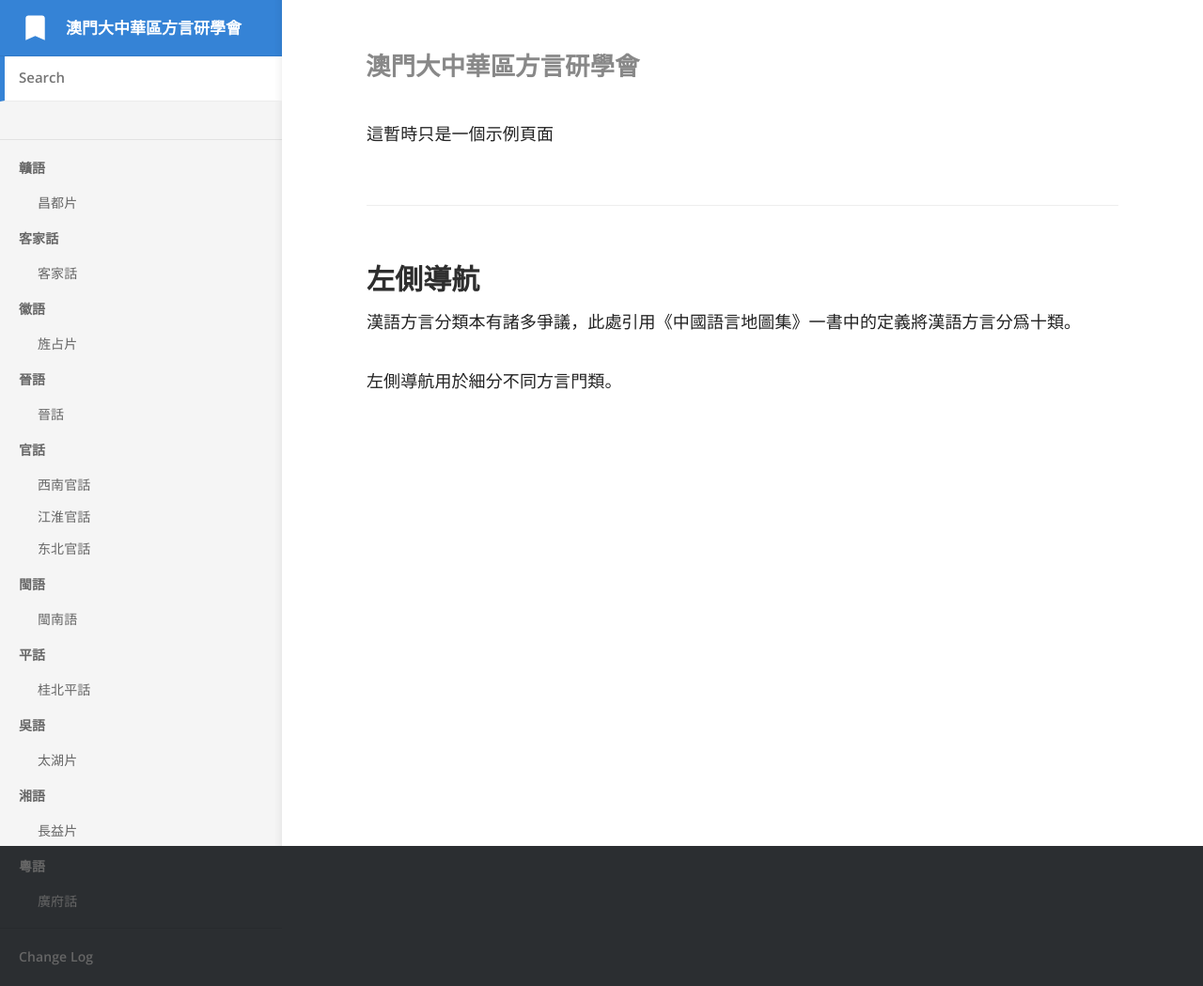
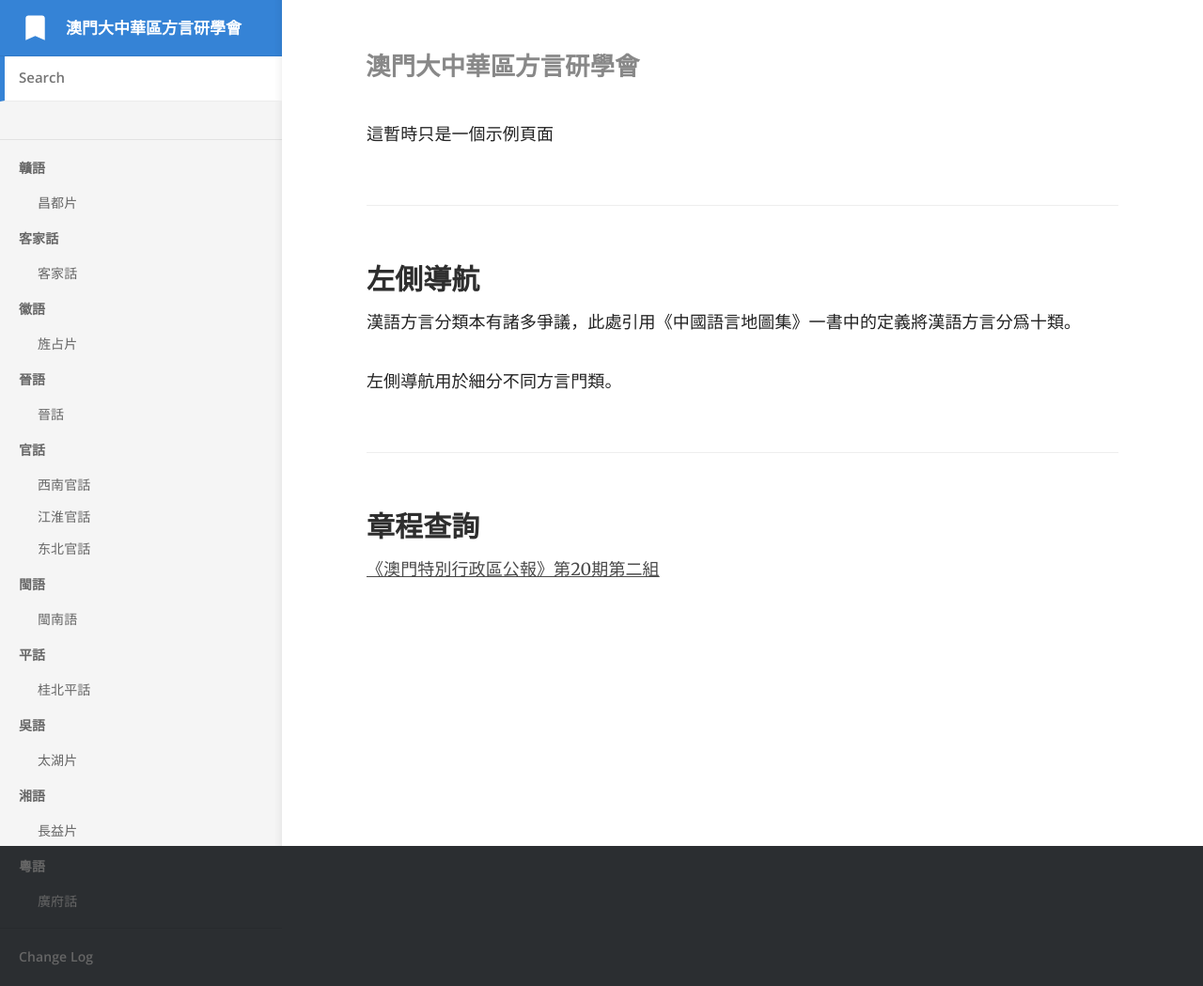
Before and after one commit to zttofficial/zttofficial.github.io, a Jekyll site: the page built from index.md, in a window 1280 px wide. Shown: the whole page at 94% size. Built offline with Jekyll 4.4.1, drawn with Linux system fonts in a browser that asks for light colours.

Commit message:
constitution
add constitution

```diff
--- a/index.md
+++ b/index.md
@@ -10,3 +10,7 @@
 漢語方言分類本有諸多爭議，此處引用《中國語言地圖集》一書中的定義將漢語方言分爲十類。
 
 左側導航用於細分不同方言門類。
+
+### 章程查詢
+
+[《澳門特別行政區公報》第20期第二組](https://bo.io.gov.mo/bo/ii/2019/20/anotariais_cn.asp#349)
```
